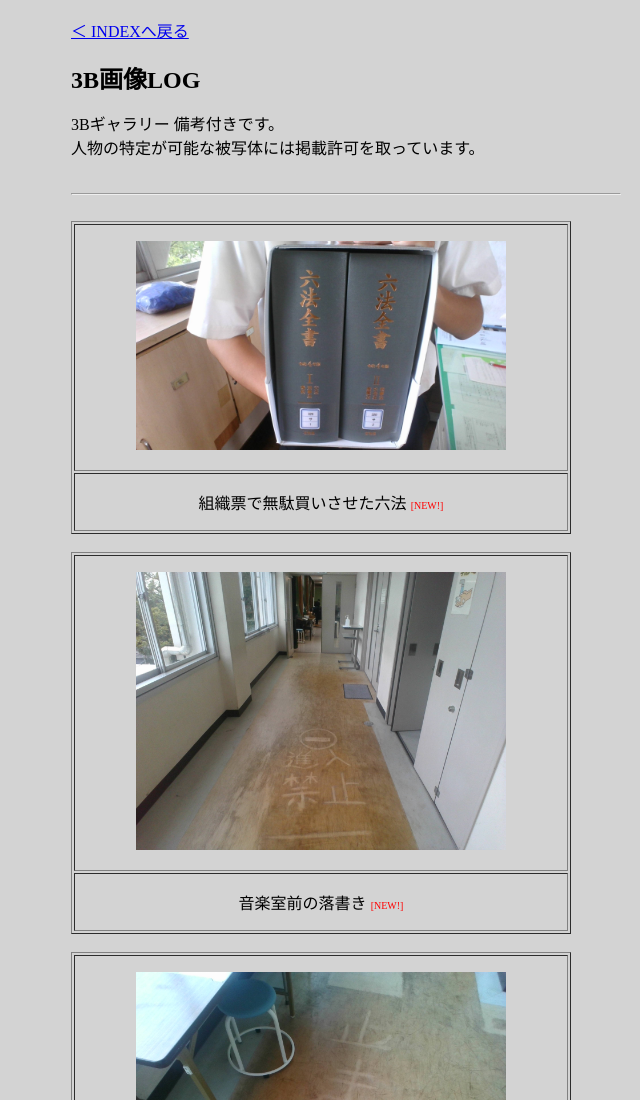
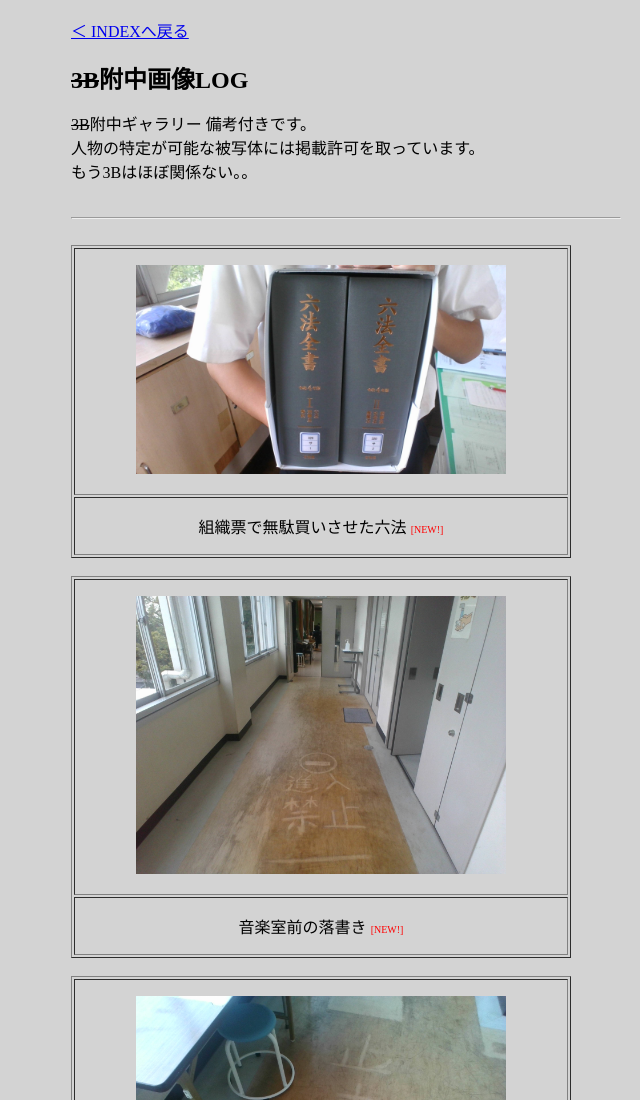
Before and after one commit to Takahashi-Arata/B-PLANT, a plain HTML site: page pics/index.html in a window 1280 px wide. Shown: the top 1100 px of the page, without its empty margins (294-934 px from the left). Drawn offline with Linux system fonts and the light colour scheme.

Commit message:
Update index.html

```diff
--- a/pics/index.html
+++ b/pics/index.html
@@ -24,8 +24,9 @@ body {
 
 <br>
 <a href="../">＜ INDEXへ戻る</font></a><br><br>
-<font size="+2"><b>3B画像LOG</b></font><br>
-<p>3Bギャラリー 備考付きです。<br>人物の特定が可能な被写体には掲載許可を取っています。<br>
+<font size="+2"><b><s>3B</s>附中画像LOG</b></font><br>
+<p><s>3B</s>附中ギャラリー 備考付きです。<br>人物の特定が可能な被写体には掲載許可を取っています。<br>
+もう3Bはほぼ関係ない。。<br>
 <br>
 <hr>
 <br>
```
